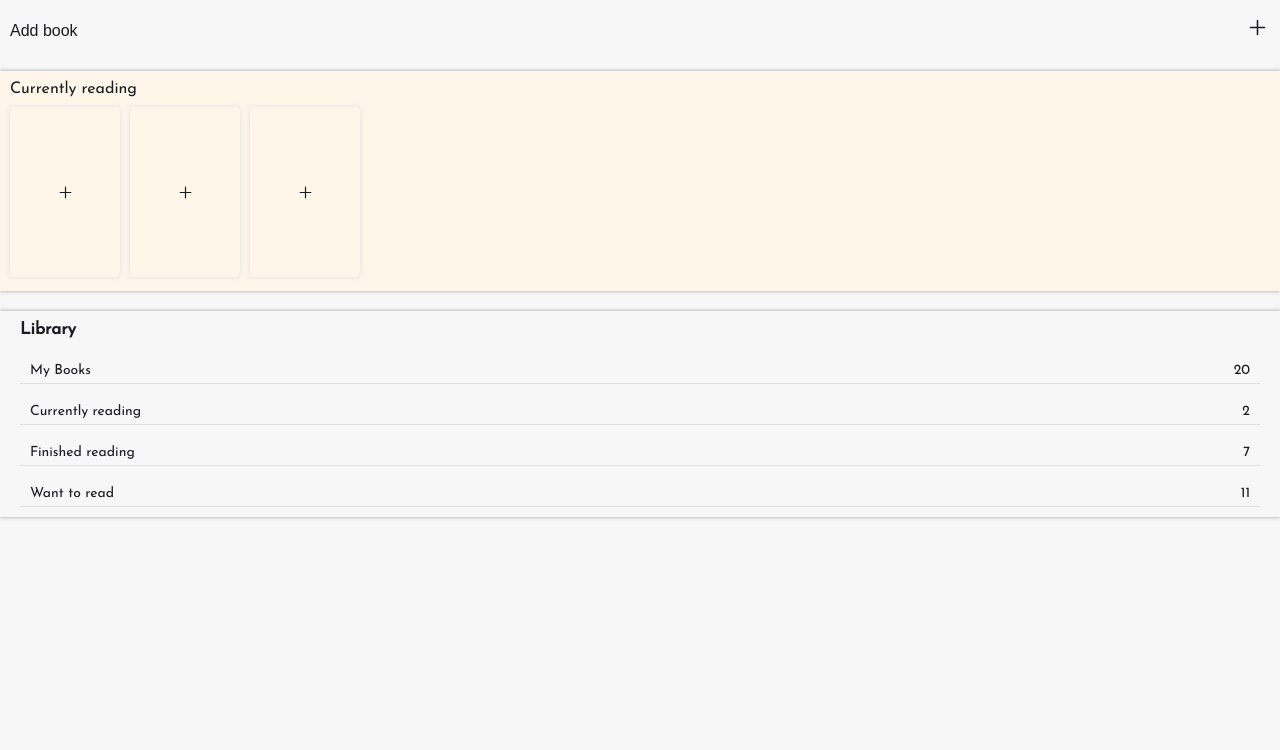
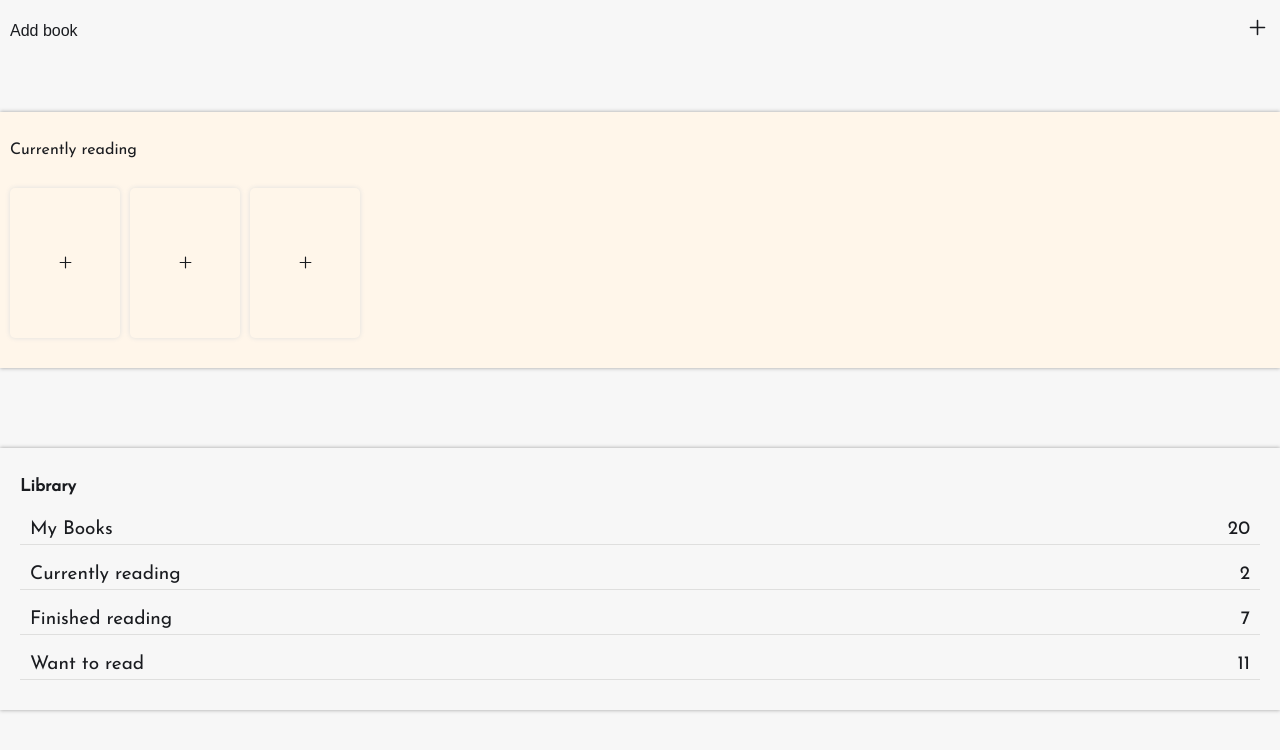
Before and after one commit to SecretStrawberry/read-o-matic, a React (Create React App) app: page / in a window 1280 px wide. Shown: the top 750 px of the page. Built offline with nearby package versions, Linux system fonts and the light colour scheme.

Commit message:
new page position of carousel and librabry

```diff
--- a/src/books/BookItems.css
+++ b/src/books/BookItems.css
@@ -4,6 +4,7 @@
   align-items: center;
 
   width: 11rem;
+  height: 15rem;
 
   font-size: 1.9rem;
 
--- a/src/books/BooksCarousel.js
+++ b/src/books/BooksCarousel.js
@@ -10,10 +10,8 @@ const CarouselWrapper = styled.div`
 
   background-color: ${colors.vanilla};
   box-shadow: 0 0 4px ${colors.grey};
-  height: 22rem;
-  margin-top: 2rem;
 
-  padding: 1rem 1rem;
+  padding: 3rem 1rem;
 
   overflow: hidden;
 
@@ -33,7 +31,7 @@ const ItemsContainer = styled.div`
   height: 85%;
   column-gap: 1rem;
 
-  margin-top: 1rem;
+  margin-top: 3rem;
 `;
 
 function BooksCarousel() {
--- a/src/books/BooksLibrary.js
+++ b/src/books/BooksLibrary.js
@@ -7,7 +7,7 @@ const LibraryWrapper = styled.div`
 
   margin-top: 2rem;
 
-  padding: 1rem 2rem;
+  padding: 3rem 2rem;
   box-shadow: 0 0 4px ${colors.grey};
 
   font-family: "Josefin Sans", sans-serif;
@@ -27,7 +27,7 @@ const ListItem = styled.div`
 
   width: 100%;
 
-  font-size: 1.4rem;
+  font-size: 1.9rem;
 
   padding: 0.5rem 1rem;
 
--- a/src/books/HomePage.js
+++ b/src/books/HomePage.js
@@ -53,6 +53,14 @@ const StyledLink = styled(Link)`
   color: ${colors.black};
 `;
 
+const CarouselLibraryContainer = styled.div`
+  display: flex;
+  flex-direction: column;
+  justify-content: space-evenly;
+
+  min-height: 90vh;
+`;
+
 function HomePage() {
   return (
     <Home>
@@ -62,8 +70,10 @@ function HomePage() {
           <IoAdd />
         </StyledLink>
       </AddBookContainer>
-      <BooksCarousel />
-      <BooksLibrary />
+      <CarouselLibraryContainer>
+        <BooksCarousel />
+        <BooksLibrary />
+      </CarouselLibraryContainer>
     </Home>
   );
 }
```
